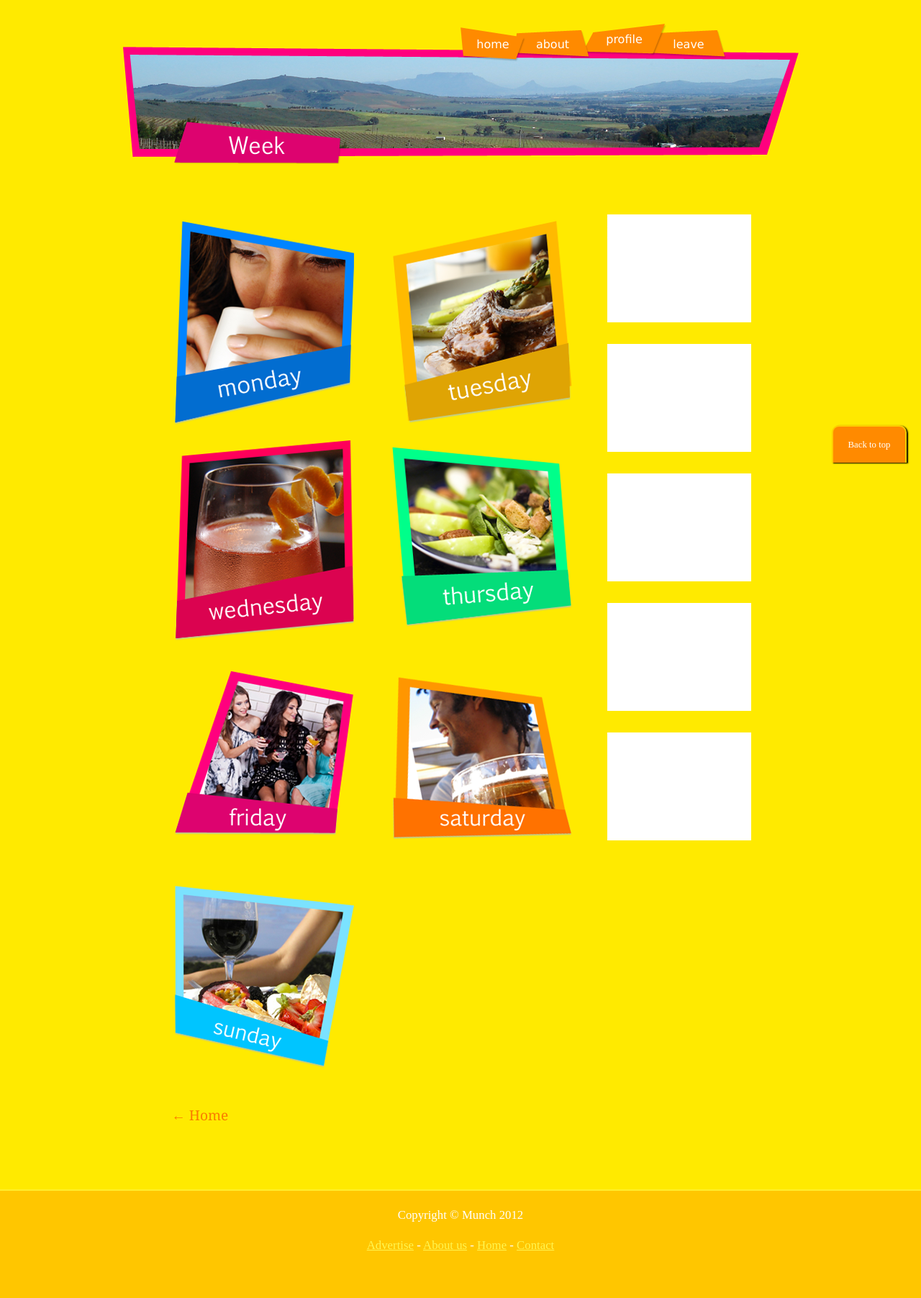
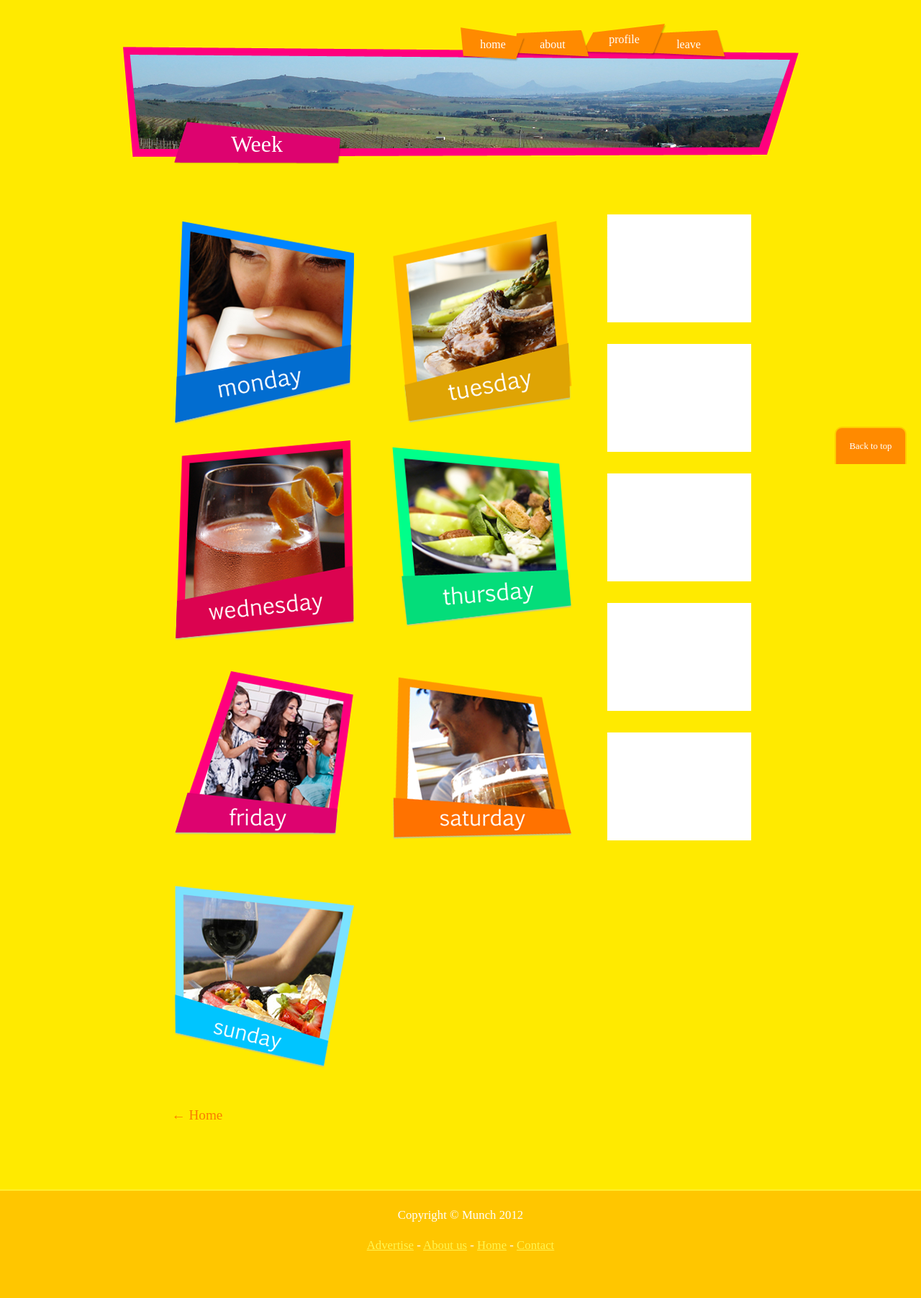
Before and after one commit to JLou/Munch, a PHP site: page /week.php in a window 1280 px wide. Shown: the part 157-1961 px from the top of the page at 72% size. Run offline with PHP 8.4, Linux system fonts and the light colour scheme; the visitor is signed in with stand-in values (Sample User, id 1); data that the repository does not hold is empty; some web fonts are replaced.

Commit message:
design fixes

```diff
--- a/design.css
+++ b/design.css
@@ -3,10 +3,14 @@
 {
    display: block;
 }
-@font-face
-{
-    font-family: euphemia;
-    src: url('fonts/euphemia/euphemia.ttf');
+@font-face {
+    font-family:"euphemia";
+    src:url("fonts/Euphemia_UCAS_Regular_2_6_6.eot?") format("eot"),
+    url("fonts/Euphemia_UCAS_Regular_2_6_6.woff") format("woff"),
+    url("fonts/Euphemia_UCAS_Regular_2_6_6.ttf") format("truetype"),
+    url("fonts/Euphemia_UCAS_Regular_2_6_6.svg#EuphemiaUCAS") format("svg");
+    font-weight:normal;
+    font-style:normal;
 }
 .clear
 {
@@ -41,6 +45,7 @@
 {
     background:#ffc600;
     overflow-y: scroll;
+    font-family:"euphemia";
 }
 body
 {
@@ -88,7 +93,6 @@
 }
 nav#topnav a
 {
-	font-family:Verdana;
 	color:inherit;
 	text-decoration:none;
 	color:#fff;
@@ -271,8 +275,7 @@
 
 #homeforms form
 {
-    font-family:euphemia, verdana, sans-serif;
-    padding-top: 70px;
+   padding-top: 70px;
     margin: auto;
     border: 10px solid #FBBA2C;
     background:#fec955;
@@ -409,7 +412,6 @@
     text-indent: 20px;
     color: #fb6e06;
     padding: 25px;
-    font-family: georgia, serif;
     line-height: 120%;
 }
 section#restaurant
@@ -428,7 +430,6 @@
 section#restaurant header h2
 {
     color: #ff4e00;
-    font-family:euphemia;
     padding-left: 200px;
     font-size: 30px;
 }
@@ -606,7 +607,6 @@
 {
     clear: both;
     padding-left: 50px;
-    font-family: euphemia;
     font-size: 2.2em;
     line-height: 128px;
 }
@@ -636,7 +636,6 @@
     bottom:-10px;
     line-height:65px;
     text-align: center;
-    font-family:euphemia, sans-serif;
     font-size:2em;
     left:70px;
 }
@@ -827,7 +826,6 @@
 {
     margin-top: 10px;
     font-size: 2em;
-    font-family: Georgia, serif;
     margin-bottom: 5px;
 }
 article.articlebox header a, article.special header a
@@ -847,13 +845,11 @@
 article.articlebox h3 a, article.special h3 a
 {
     color: white;
-    font-family: euphemia;
     line-height: 50px;
     text-decoration: none;
 }
 article.articlebox p
 {
-    font-family: Verdana, sans-serif;
     font-size: 1em;
 }
 #contact span
@@ -879,7 +875,6 @@
 {
     width: 224px;
     height: 61px;
-    font-family: euphemia;
     font-size: 1.7em;
     line-height: 50px;
     text-indent: 85px;
@@ -905,19 +900,17 @@
 #contact p a
 {
     font-size: 1.8em;
-    font-family: euphemia;
     text-decoration: none;
 }
 .static p
 {
-    margin-bottom: 50px;
+    margin-bottom: 20px;
     color: #ff8a00;
     padding: 0 70px;
-    font-size: 1.3em;
+    font-size: 1.1em;
 }
 .static h2
 {
-    font-family:euphemia, Verdana, sans-serif;
     font-size:2em;
     color: #d83300;
     margin:0 50px 20px 50px;
@@ -955,7 +948,6 @@
     margin-top: 60px;
     border-radius: 10px;
     padding: 30px 50px;
-    font-family: euphemia;
     line-height: 120%;
 }
 .warning
@@ -984,7 +976,6 @@
 }
 #homeforms h2
 {
-    font-family:euphemia, verdana;
     margin: auto;
     text-align: center;
     font-size: 30px;
@@ -1004,7 +995,6 @@
     background:#fec955;
     color:#ff4e00;
     width:850px;
-    font-family: euphemia;
 }
 .restauform table
 {
@@ -1024,12 +1014,10 @@
 #homeforms fieldset, .restauform fieldset
 {
     margin: 0 50px 50px 50px;
-    border: solid 1px #f90;
 }
 .backlink
 {
-    font-family: Georgia, serif;
-    width: 963px;
+   width: 963px;
     margin: auto;
     text-indent: 80px;
     padding-bottom: 20px;
@@ -1075,7 +1063,6 @@
     color:#fff;
     font-size:1em;
     border-radius:15px;
-    font-family:euphemia, verdana;
 }
 .blockcontainer a:hover
 {
@@ -1134,14 +1121,10 @@
     width: 100px;
     height: 50px;
     line-height: 50px;
-    background:#ff8a00;
+
     position: fixed;
     bottom: 0px;
     right: 20px;
-    border-radius: 10px 10px 0 0;
-    border:2px solid #fc0;
-    border-bottom: none;
-    box-shadow: 2px 1px 2px black;
 }
 #buttontotop a
 {
@@ -1150,6 +1133,14 @@
     text-align: center;
     display: block;
     text-decoration: none;
+    background:#ff8a00;
+    border-radius: 10px 10px 0 0;
+    border:2px solid #fc0;
+    border-bottom: none;
+}
+#buttontotop a:hover
+{
+    background:#ed5400;
 }
 p.warning a, p.message a
 {
```
